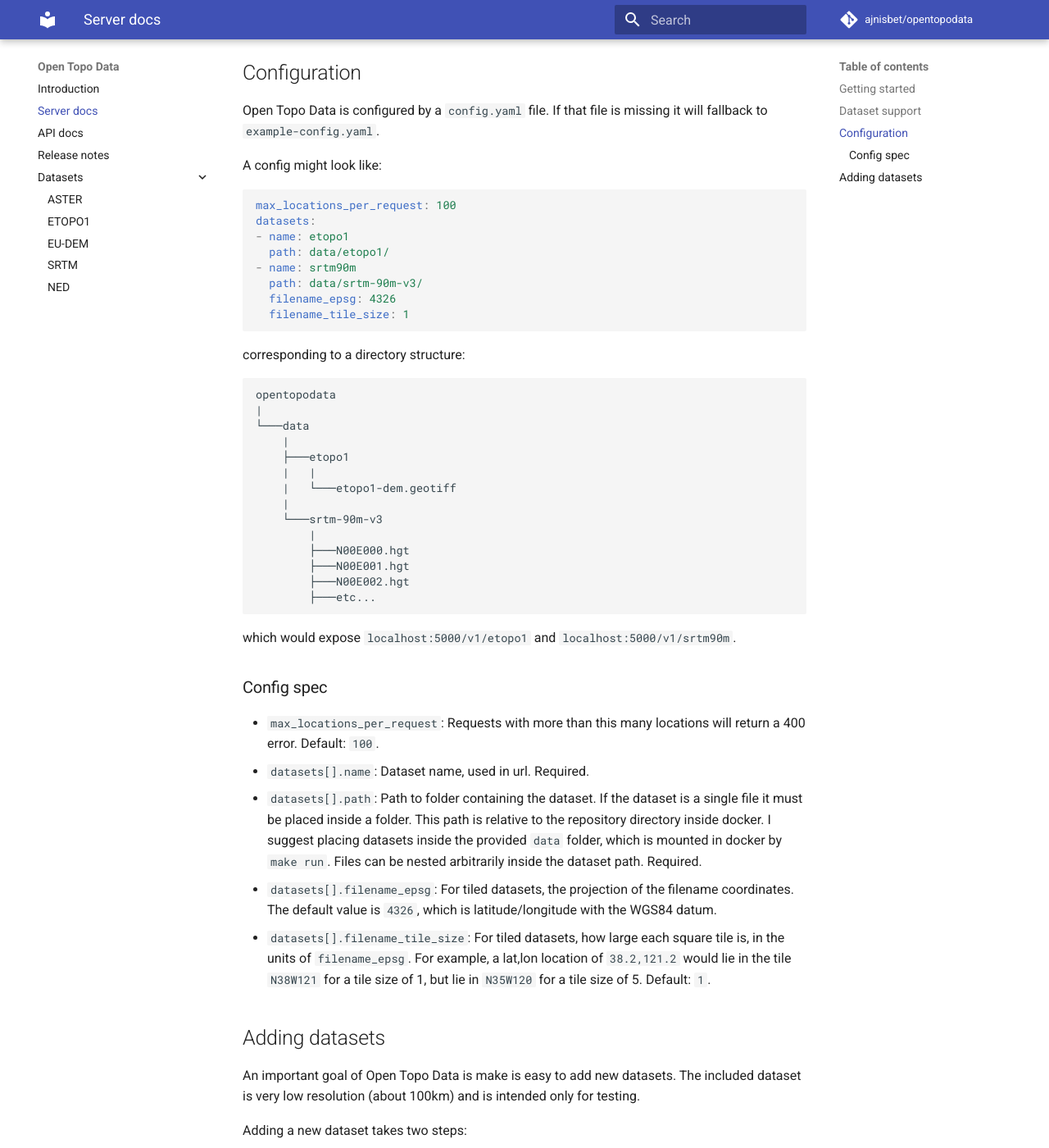
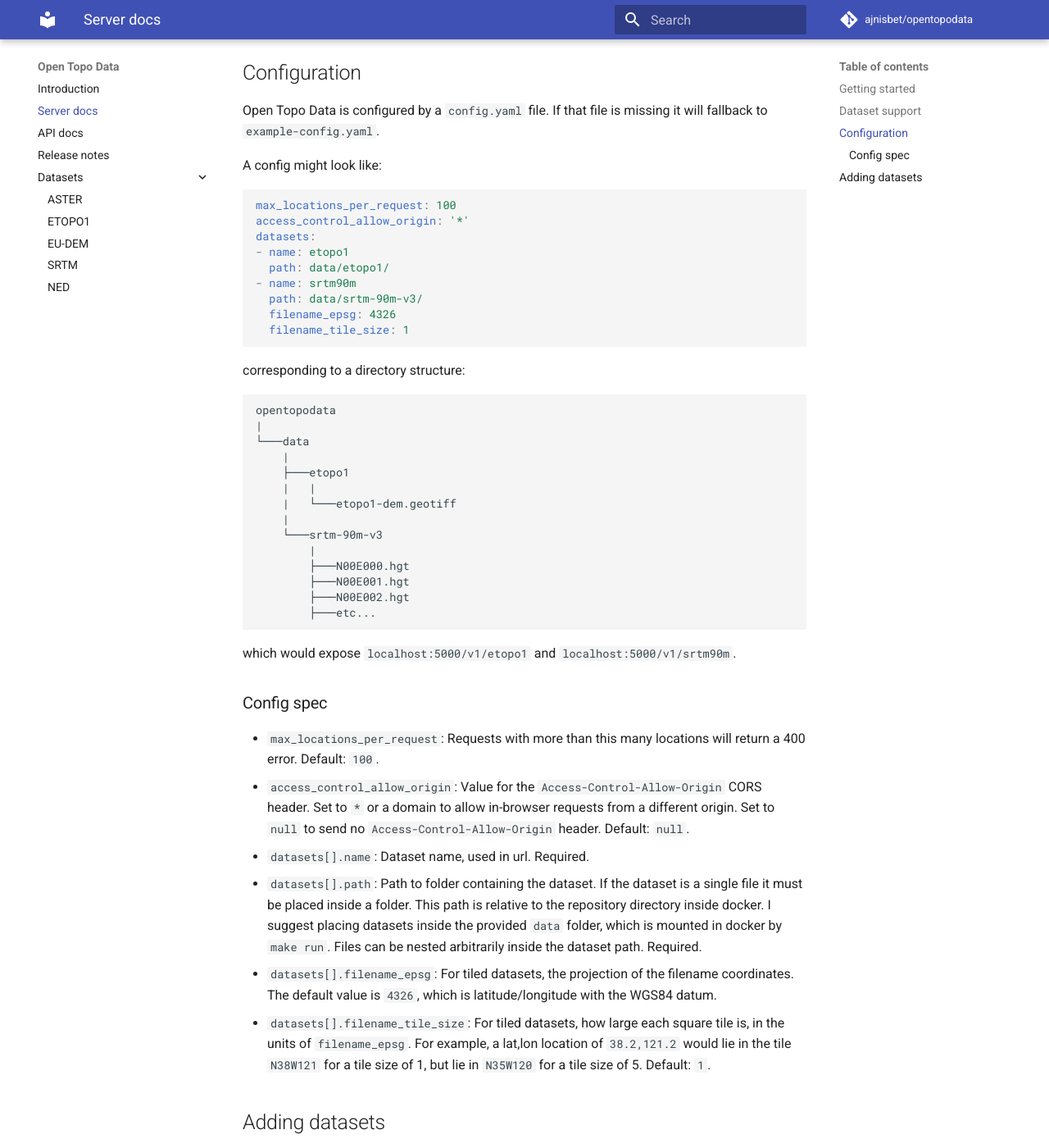
Before and after one commit to ajnisbet/opentopodata, an MkDocs documentation site: the page built from docs/server.md, in a window 1280 px wide and 1400 px high, scrolled down 767 px. Shown: the whole window at 82% size. Built offline with MkDocs 1.6.1 and Material for MkDocs 9.7.7, drawn with Linux system fonts in a browser that asks for light colours; comment, search, counter and statistics services are not loaded.

Commit message:
Add CORS docs

````diff
--- a/docs/server.md
+++ b/docs/server.md
@@ -32,6 +32,7 @@
 
 ```yaml
 max_locations_per_request: 100
+access_control_allow_origin: '*'
 datasets:
 - name: etopo1
   path: data/etopo1/
@@ -66,6 +67,7 @@
 ### Config spec
 
 * `max_locations_per_request`: Requests with more than this many locations will return a 400 error. Default: `100`.
+* `access_control_allow_origin`: Value for the `Access-Control-Allow-Origin` CORS header. Set to `*` or a domain to allow in-browser requests from a different origin. Set to `null` to send no `Access-Control-Allow-Origin` header. Default: `null`.
 * `datasets[].name`: Dataset name, used in url. Required.
 * `datasets[].path`: Path to folder containing the dataset. If the dataset is a single file it must be placed inside a folder. This path is relative to the repository directory inside docker. I suggest placing datasets inside the provided `data` folder, which is mounted in docker by `make run`. Files can be nested arbitrarily inside the dataset path. Required.
 * `datasets[].filename_epsg`: For tiled datasets, the projection of the filename coordinates. The default value is `4326`, which is latitude/longitude with the WGS84 datum.
````
